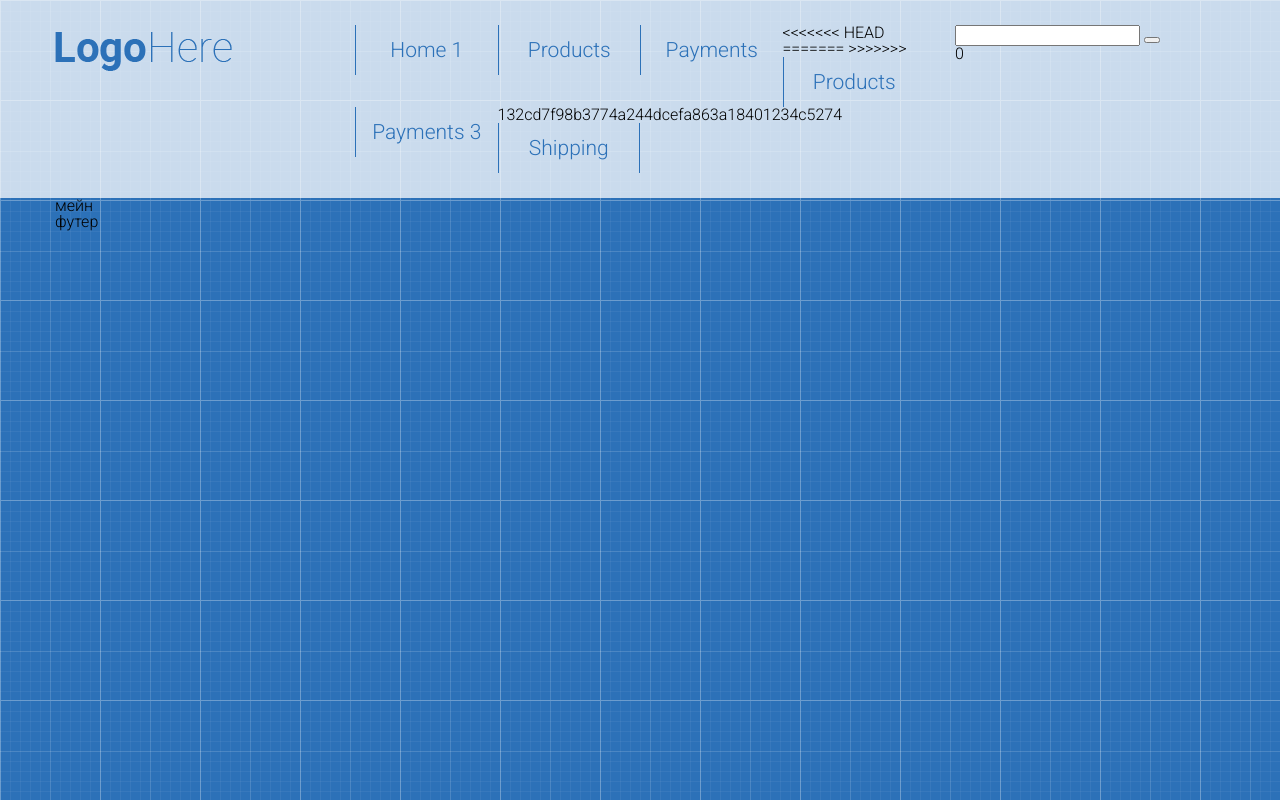
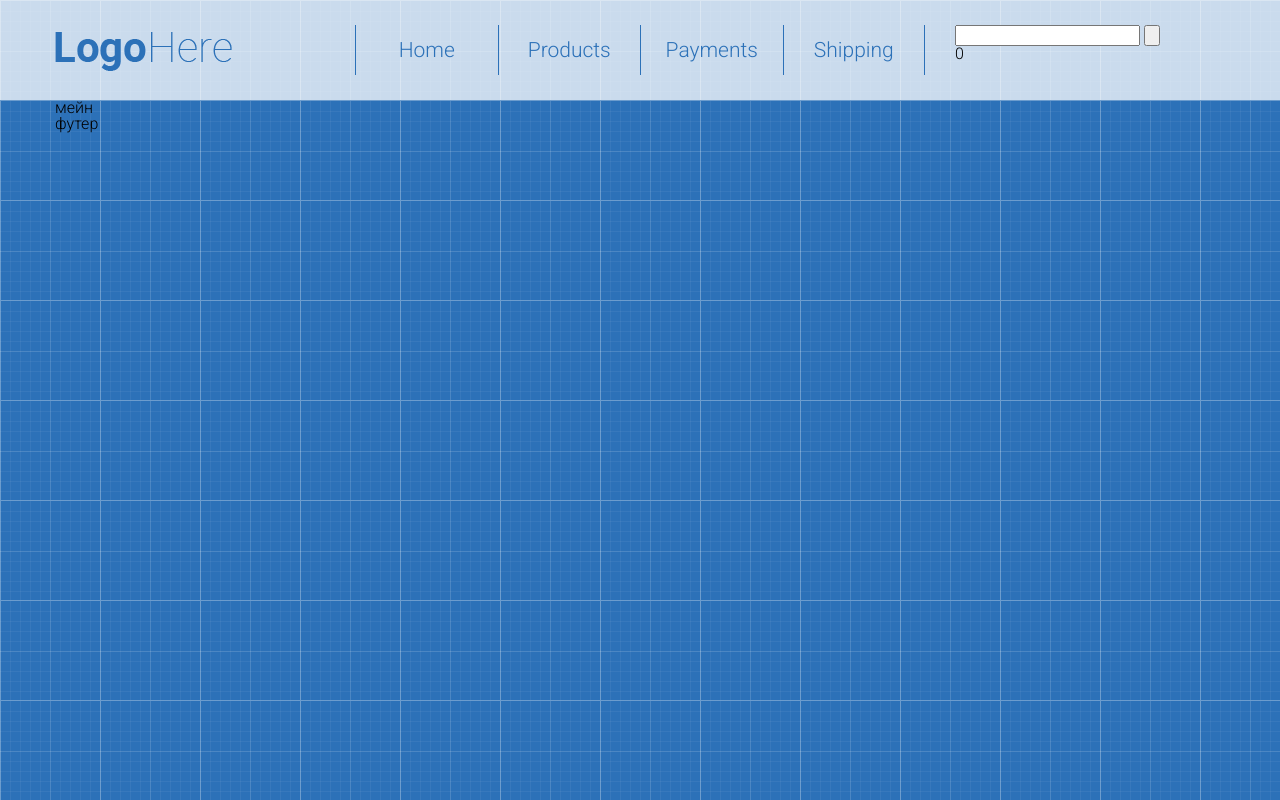
Before and after one commit to Kassi4ka/Alekseenkokassia, a plain HTML site: page index.html in a window 1280 px wide. Drawn offline with Linux system fonts and the light colour scheme; files whose address does not match are found by name.

Commit message:
add merge

```diff
--- a/index.html
+++ b/index.html
@@ -22,14 +22,9 @@
                 <div class="col-md-6">
                     <nav>
                         <ul class="menu">
-                            <li><a href="#">Home 1</a></li>
-<<<<<<< HEAD
+                            <li><a href="#">Home</a></li>
                             <li><a href="#">Products</a></li>
                             <li><a href="#">Payments</a></li>
-=======
-                            <li><a href="#">Products</a></li>
-                            <li><a href="#">Payments 3</a></li>
->>>>>>> 132cd7f98b3774a244dcefa863a18401234c5274
                             <li><a href="#">Shipping</a></li>
                         </ul>
                     </nav>
@@ -38,7 +33,7 @@
                     <div class="col-md-9">
                         <form action="" class="header-form-seach">
                             <input type="text">
-                            <button></button>
+                            <button ><img src="" alt=""></button>
                         </form>
                     </div>
                     <div class="col-md-3">
```
